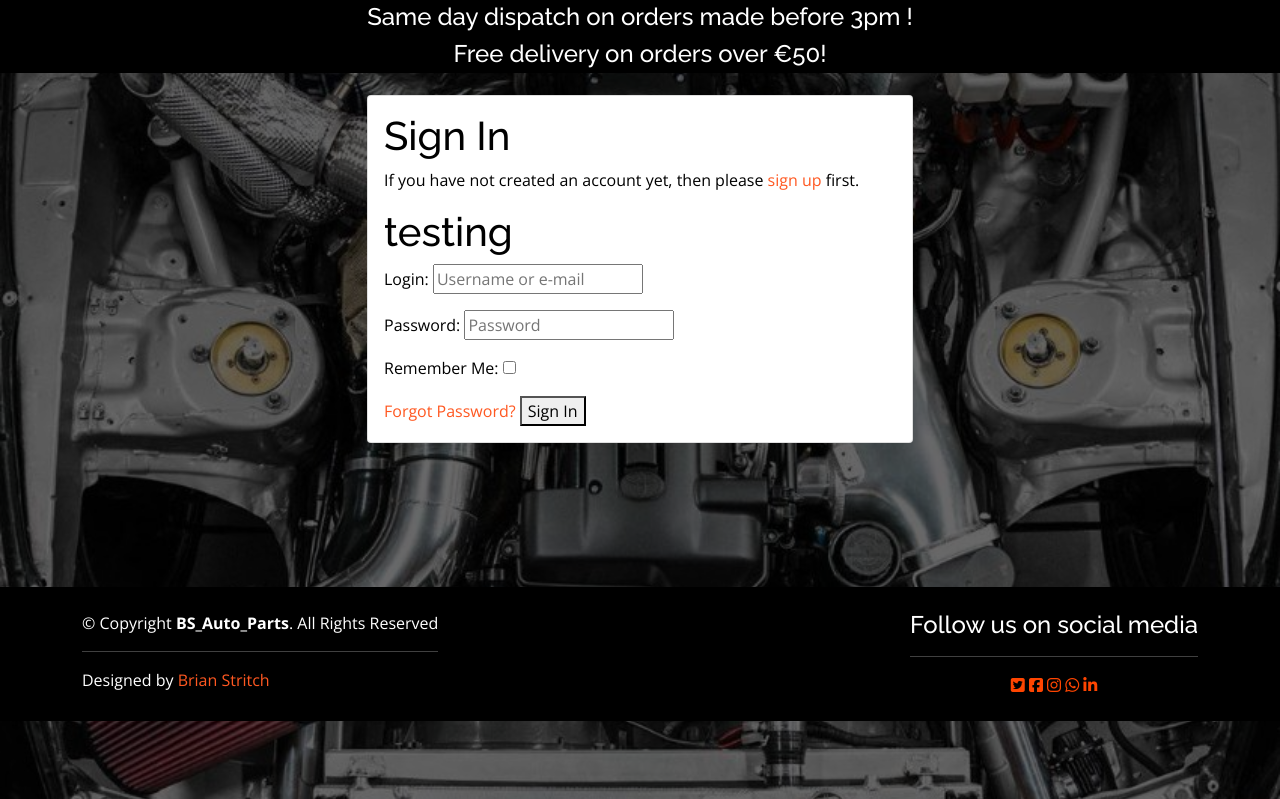
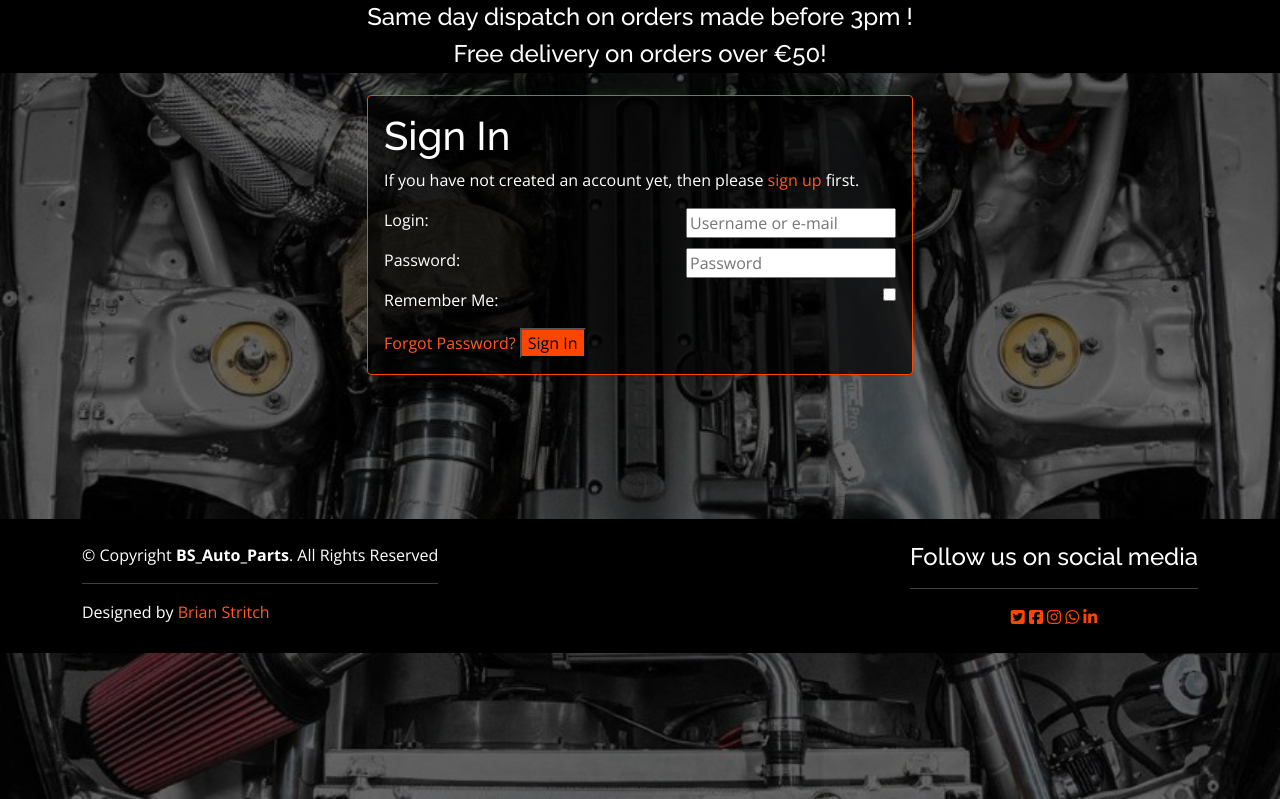
Before and after one commit to BrianStritch/Brian-Stritch-P5-BS_Auto_parts, a Django app: page /accounts/login/ in a window 1280 px wide. Shown: the part 129-928 px from the top of the page. Run offline with Django 3.2, Linux system fonts and the light colour scheme; some libraries are stand-ins or nearby versions.

Commit message:
modify allauth login, logout etc templates to match site styling

```diff
--- a/static/css/base.css
+++ b/static/css/base.css
@@ -101,6 +101,11 @@ a:hover{
 }
 .burger-logo{
     display: none;
+}
+.dropdown-menu.show {
+    display: block;
+    border: 1px solid black !important;
+    border-radius: 5px !important;
 }
 
 @media(max-width: 992px){
@@ -337,6 +342,30 @@ a:hover{
     }
 }
 
+
+/**************************** allauth templates ***************************/
+.center{
+    display: flex;
+    justify-content: center;
+    align-items: center;
+}
+
+.allauth-card{
+    background-color: rgba(0, 0, 0, 0.707);
+    color: rgb(255, 255, 255);
+}
+
+.allauth-card input{
+    float: right;
+}
+.high-z{
+    position: relative;
+    z-index: 1000;
+}
+.border-orange{
+    border: 1px solid orangered;
+}
+
 /* ******************* Products page styling ***************************/
 .logo-font{
     color: black;
@@ -502,19 +531,3 @@ a.category-badge > span.badge:hover {
 .bag-margin{
     margin-left: 7vw;
 }
-
-/**************************** allauth templates ***************************/
-.center{
-    display: flex;
-    justify-content: center;
-    align-items: center;
-}
-
-.allauth-card{
-    background-color: white;
-    color: black;
-}
-.high-z{
-    position: relative;
-    z-index: 1000;
-}
--- a/templates/allauth/account/base.html
+++ b/templates/allauth/account/base.html
@@ -7,7 +7,7 @@
         <div class="row high-z center">
             <div class="col-12 col-md-6">
                 <div class="allauth-form-inner-content">
-                    <div class="card allauth-card">
+                    <div class="card allauth-card border-orange">
                         <div class="card-body">
                             {% block inner_content %}
                             {% endblock %}
--- a/templates/allauth/account/login.html
+++ b/templates/allauth/account/login.html
@@ -32,7 +32,6 @@ for a {{ site_name }} account and sign in below:{% endblocktrans %}</p>
 <p>{% blocktrans %}If you have not created an account yet, then please
 <a href="{{ signup_url }}">sign up</a> first.{% endblocktrans %}</p>
 {% endif %}
-<h1 class="text-black"> testing </h1>
 <form class="login" method="POST" action="{% url 'account_login' %}">
   {% csrf_token %}
   {{ form.as_p }}
@@ -41,7 +40,7 @@ for a {{ site_name }} account and sign in below:{% endblocktrans %}</p>
   <input type="hidden" name="{{ redirect_field_name }}" value="{{ redirect_field_value }}" />
   {% endif %}
   <a class="button secondaryAction" href="{% url 'account_reset_password' %}">{% trans "Forgot Password?" %}</a>
-  <button class="primaryAction" type="submit">{% trans "Sign In" %}</button>
+  <button class="primaryAction btn-orangered" type="submit">{% trans "Sign In" %}</button>
 </form>
 
 {% endblock %}
```
